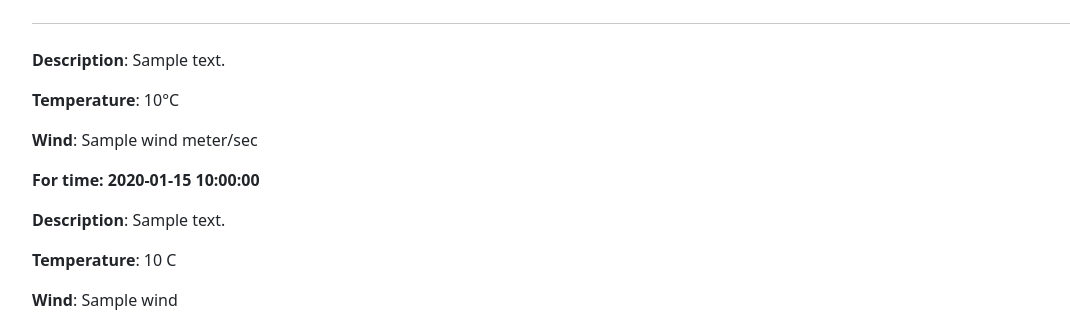
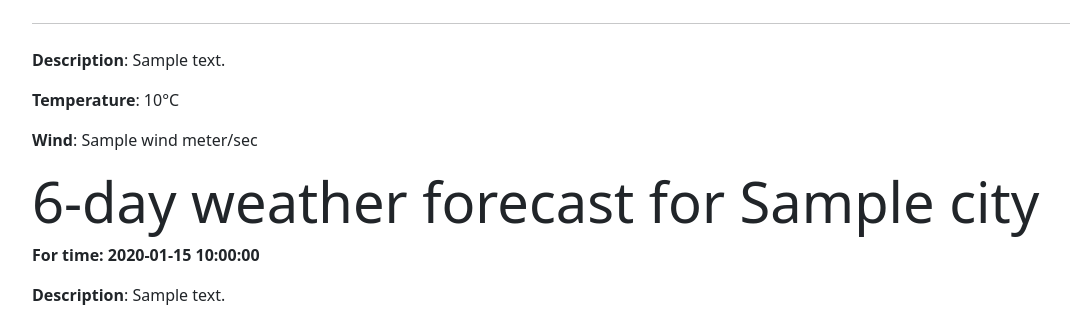
Before and after one commit to pbalkonskiy/FlaskWeatherWebApp, a Flask app: template templates/index.html in a window 1280 px wide. Shown: the part 432-757 px from the top of the page, without its empty margins (50-1120 px from the left). Run offline with Flask 2, Linux system fonts and the light colour scheme; the template is opened without the code that fills it: most values are stand-ins (such as "Sample title", 1, 10 or a date in 2020).

Commit message:
Modified forecast section template.

```diff
--- a/app.py
+++ b/app.py
@@ -62,7 +62,7 @@ def forecast():
             }
             forecast_list.append(block_dict)
 
-        return render_template("index.html", forecast_list=forecast_list)
+        return render_template("index.html", forecast_list=forecast_list, city=CITY.capitalize())
     except (requests.exceptions.RequestException, requests.exceptions.RequestException) as error:
         return f"Error: {error}"
 
--- a/templates/forecast.html
+++ b/templates/forecast.html
@@ -1,3 +1,5 @@
+<div class="jumbotron">
+    <h4 class="display-4">6-day weather forecast for {{city}}</h4>
     {% for forecast in forecast_list %}
         <p><strong>For time: {{forecast.datetime}}</strong></p>
         <p><strong>Description</strong>: {{forecast.description}}</p>
@@ -6,3 +8,4 @@
         <img src="http://openweathermap.org/img/w/{{forecast.icon}}.png" alt="weather image" />
         <hr />
     {% endfor %}
+</div>
```
Lines whose indentation alone changed are shown as unchanged.
